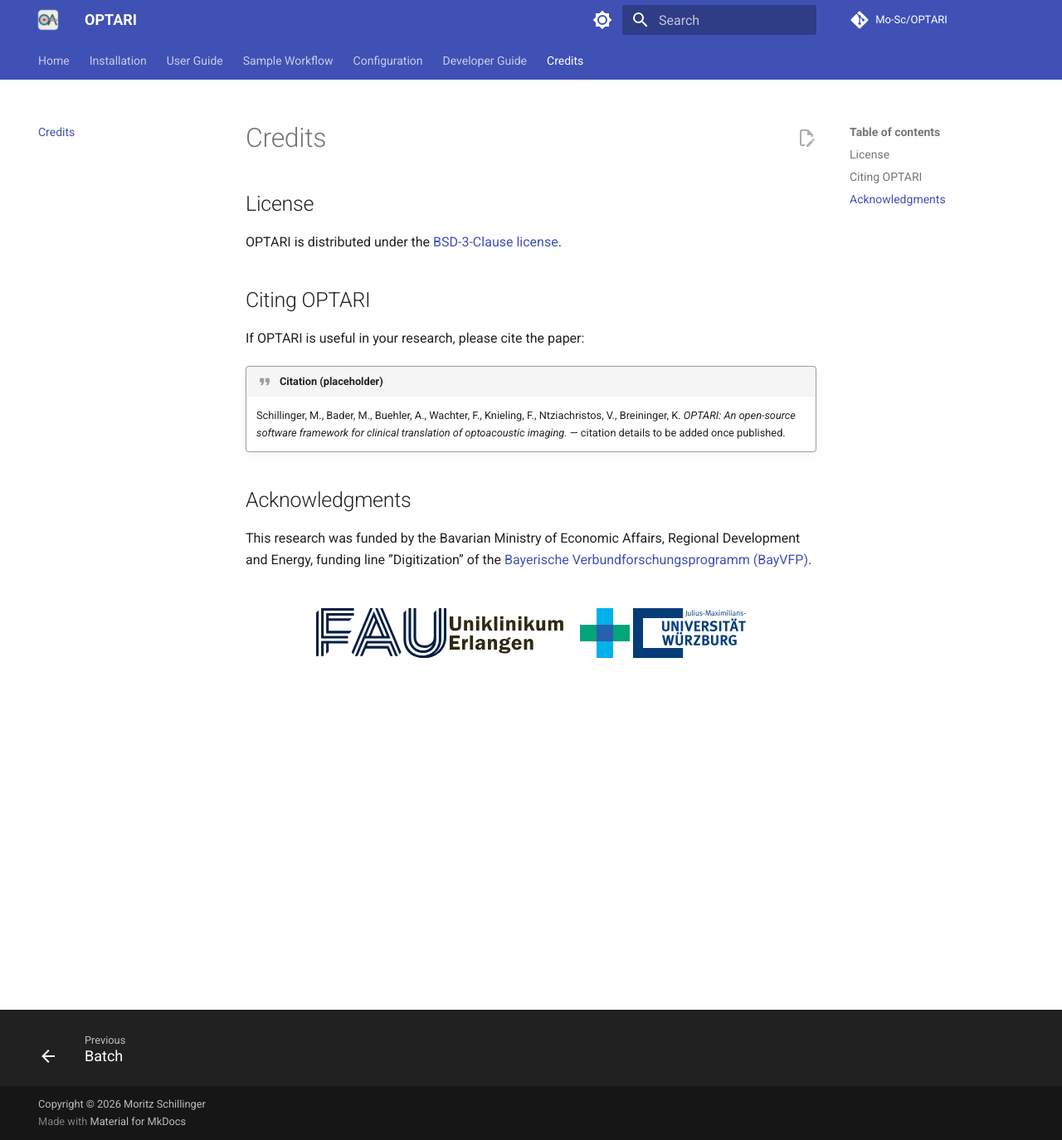
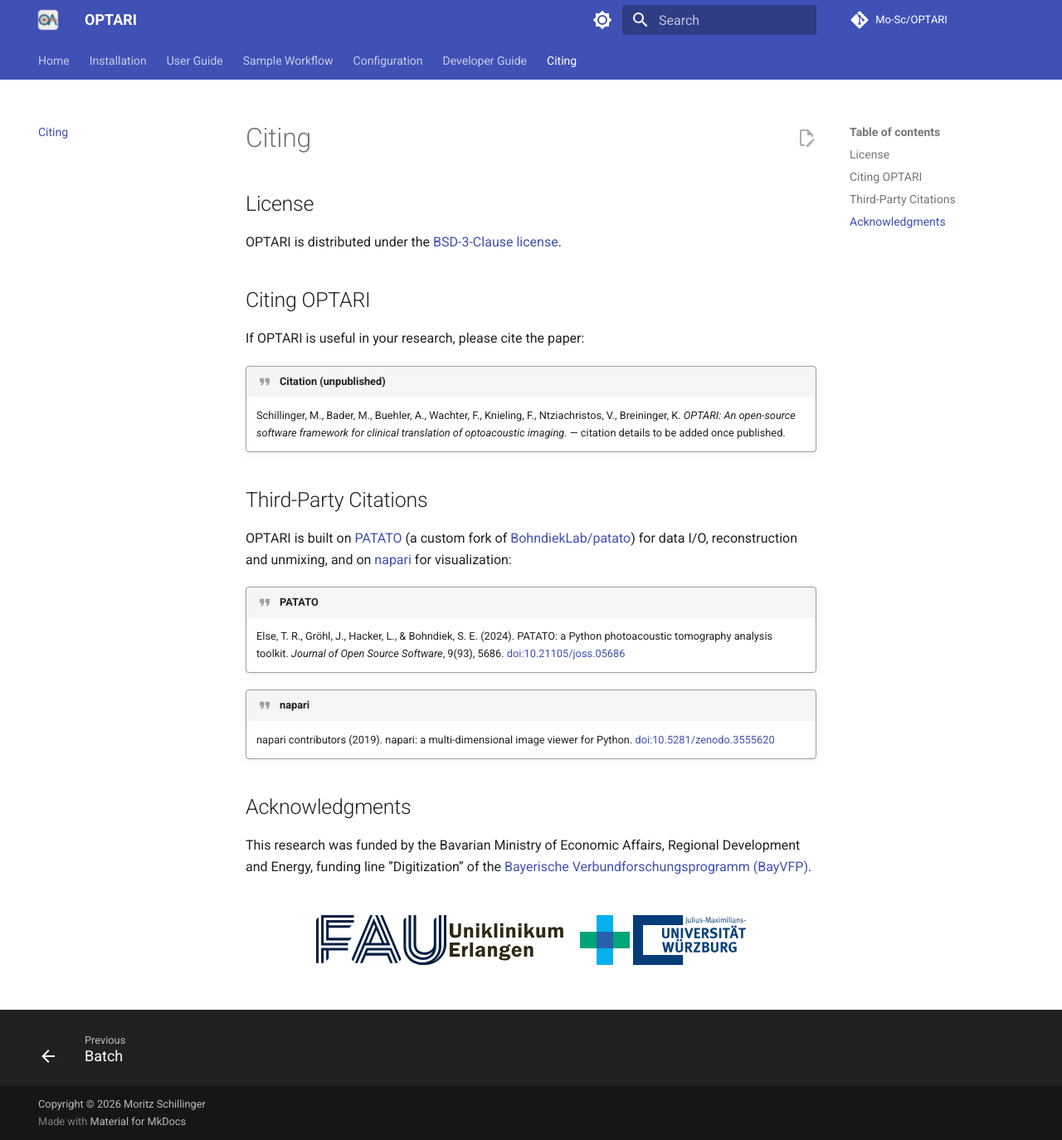
Before and after one commit to Mo-Sc/OPTARI, an MkDocs documentation site: the page built from docs/citing.md, in a window 1280 px wide and 1374 px high. Shown: the whole window at 83% size. Built offline with MkDocs 1.6.1 and Material for MkDocs 9.7.7, drawn with Linux system fonts in a browser that asks for light colours; comment, search, counter and statistics services are not loaded.

Commit message:
updated documentation, unified naming

```diff
--- a/docs/credits.md
+++ b/docs/citing.md
@@ -1,4 +1,4 @@
-# Credits
+# Citing
 
 ## License
 
@@ -8,10 +8,22 @@
 
 If OPTARI is useful in your research, please cite the paper:
 
-!!! quote "Citation (placeholder)"
+!!! quote "Citation (unpublished)"
     Schillinger, M., Bader, M., Buehler, A., Wachter, F., Knieling, F., Ntziachristos, V., Breininger, K. *OPTARI: An open-source software
     framework for clinical translation of optoacoustic imaging.* — citation details to be added once
     published.
+
+## Third-Party Citations
+
+OPTARI is built on [PATATO](https://github.com/Mo-Sc/patato) (a custom fork of [BohndiekLab/patato](https://github.com/BohndiekLab/patato)) for data I/O, reconstruction and unmixing, and on [napari](https://napari.org) for visualization:
+
+!!! quote "PATATO"
+    Else, T. R., Gröhl, J., Hacker, L., & Bohndiek, S. E. (2024). PATATO: a Python photoacoustic tomography
+    analysis toolkit. *Journal of Open Source Software*, 9(93), 5686. [doi:10.21105/joss.05686](https://doi.org/10.21105/joss.05686)
+
+!!! quote "napari"
+    napari contributors (2019). napari: a multi-dimensional image viewer for Python.
+    [doi:10.5281/zenodo.3555620](https://doi.org/10.5281/zenodo.3555620)
 
 ## Acknowledgments
 
--- a/mkdocs.yml
+++ b/mkdocs.yml
@@ -108,4 +108,4 @@
           - Segmentation: developer-guide/api-reference/segmentation.md
           - PATATO Bridge & Export: developer-guide/api-reference/patato-bridge.md
           - Batch: developer-guide/api-reference/batch.md
-  - Credits: credits.md
+  - Citing: citing.md
```
Also changed, not shown: README.md (+2 -2 lines), docs/developer-guide/contributing.md (+2 -0 lines), docs/index.md (+2 -2 lines), 5 other files.
